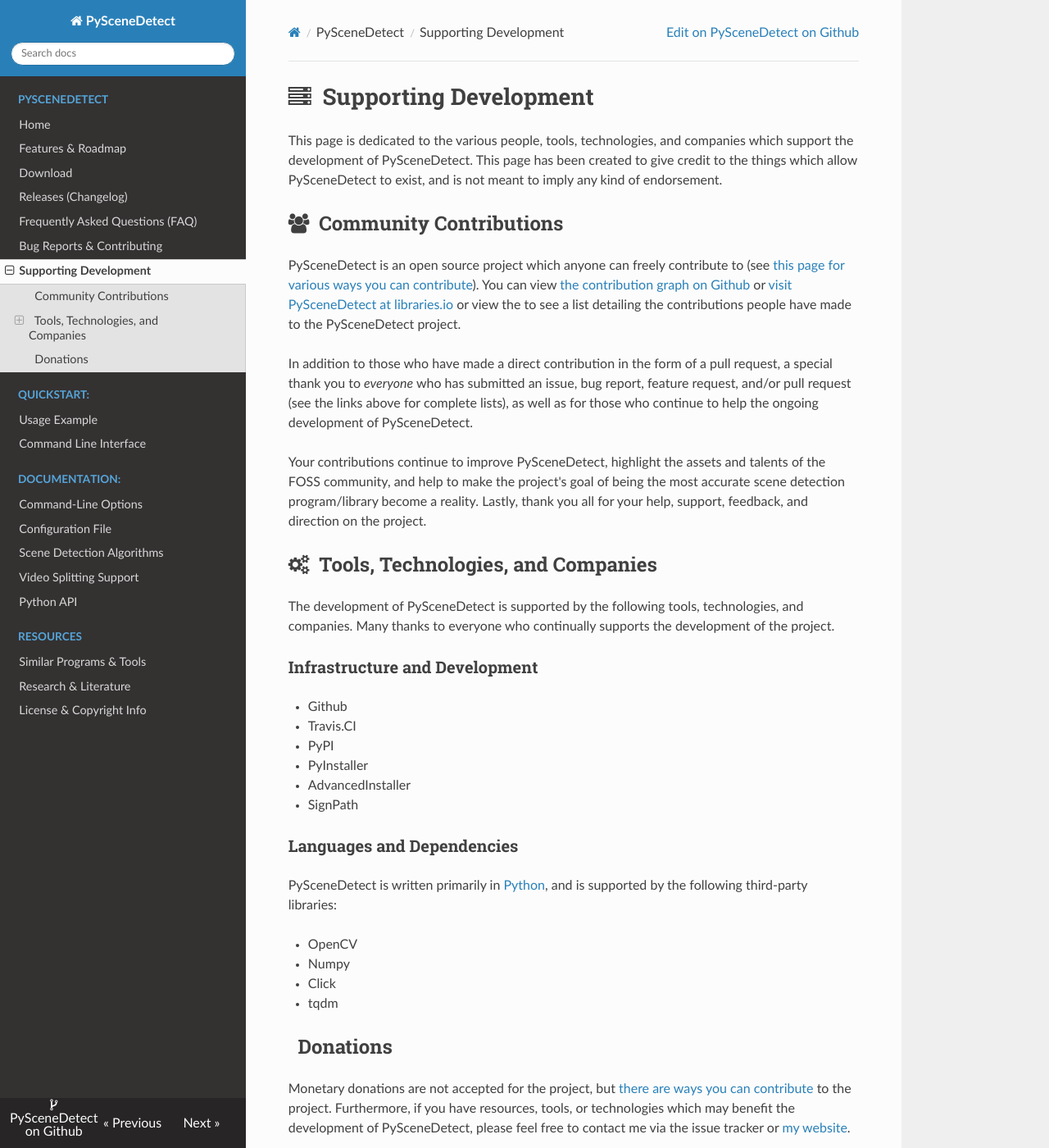
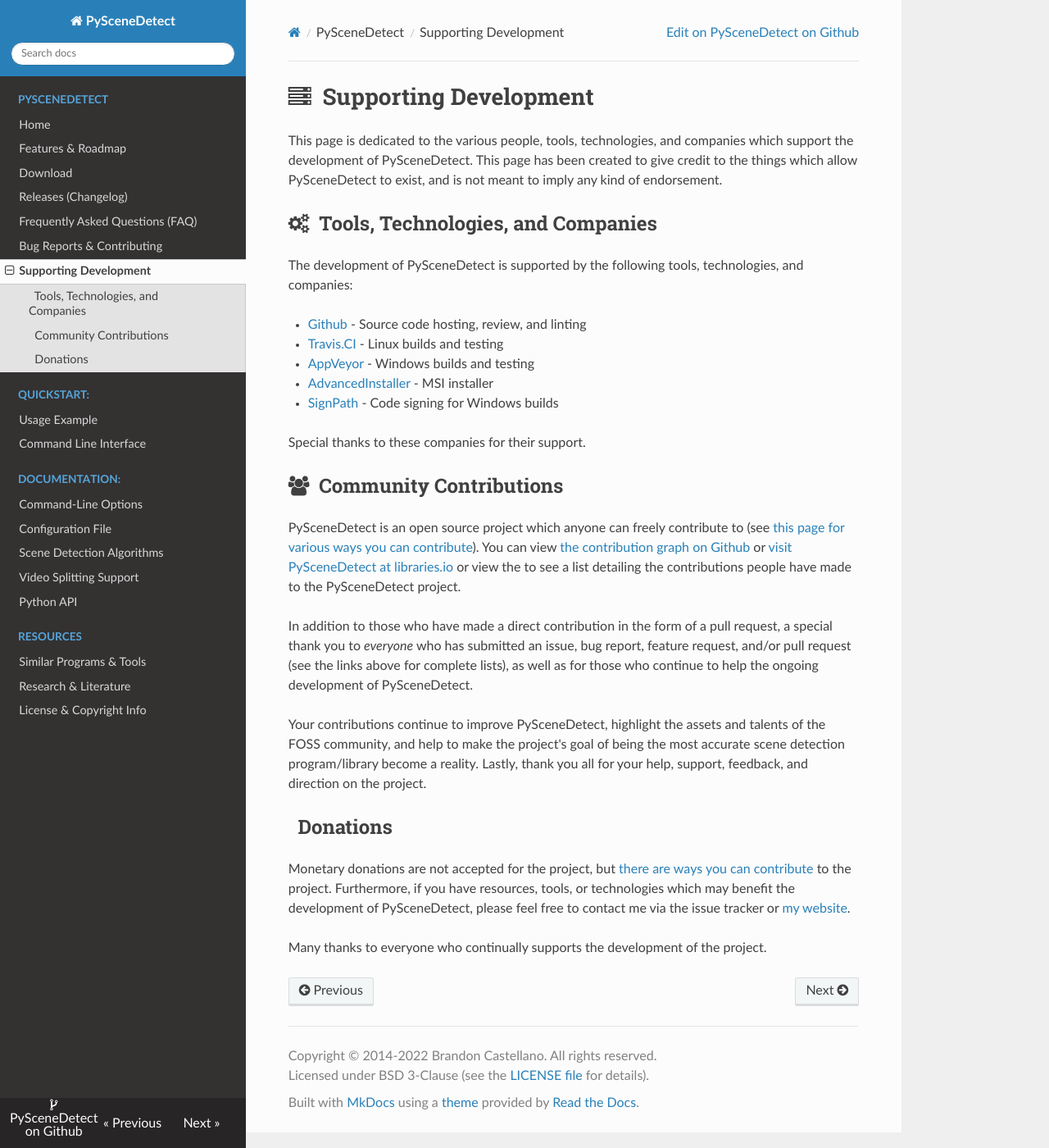
Before and after one commit to vovamushak/PySceneDetect, an MkDocs documentation site: the page built from docs/supporting.md, in a window 1280 px wide and 1400 px high. Shown: the whole window at 82% size. Built offline with MkDocs 1.6.1, drawn with Linux system fonts in a browser that asks for light colours; nearby versions of some CDN libraries; old or Windows-style settings are respelled for this version of MkDocs.

Commit message:
[docs] Update supporting companies.

```diff
--- a/docs/supporting.md
+++ b/docs/supporting.md
@@ -2,6 +2,20 @@
 # <span class="fa fa-server"></span>&nbsp; Supporting Development
 
 This page is dedicated to the various people, tools, technologies, and companies which support the development of PySceneDetect.  This page has been created to give credit to the things which allow PySceneDetect to exist, and is not meant to imply any kind of endorsement.
+
+
+## <span class="fa fa-cogs"></span>&nbsp; Tools, Technologies, and Companies
+
+The development of PySceneDetect is supported by the following tools, technologies, and companies:
+
+ - [Github](https://github.com/) - Source code hosting, review, and linting
+ - [Travis.CI](https://www.travis-ci.com/) - Linux builds and testing
+ - [AppVeyor](https://www.appveyor.com/) - Windows builds and testing
+ - [AdvancedInstaller](https://www.advancedinstaller.com/) - MSI installer
+ - [SignPath](https://signpath.io/) - Code signing for Windows builds
+
+Special thanks to these companies for their support.
+
 
 ## <span class="fa fa-users"></span>&nbsp; Community Contributions
 
@@ -11,27 +25,6 @@ In addition to those who have made a direct contribution in the form of a pull r
 
 Your contributions continue to improve PySceneDetect, highlight the assets and talents of the FOSS community, and help to make the project's goal of being the most accurate scene detection program/library become a reality.  Lastly, thank you all for your help, support, feedback, and direction on the project.
 
-## <span class="fa fa-cogs"></span>&nbsp; Tools, Technologies, and Companies
-
-The development of PySceneDetect is supported by the following tools, technologies, and companies.  Many thanks to everyone who continually supports the development of the project.
-
-### Infrastructure and Development
-
- - Github
- - Travis.CI
- - PyPI
- - PyInstaller
- - AdvancedInstaller
- - SignPath
-
-### Languages and Dependencies
-
-PySceneDetect is written primarily in [Python](https://www.python.org/), and is supported by the following third-party libraries:
-
- - OpenCV
- - Numpy
- - Click
- - tqdm
 
 ## <span class="fa fa-money-check"></span>&nbsp; Donations
 
```
Also changed, not shown: docs/changelog.md (+2 -0 lines).
